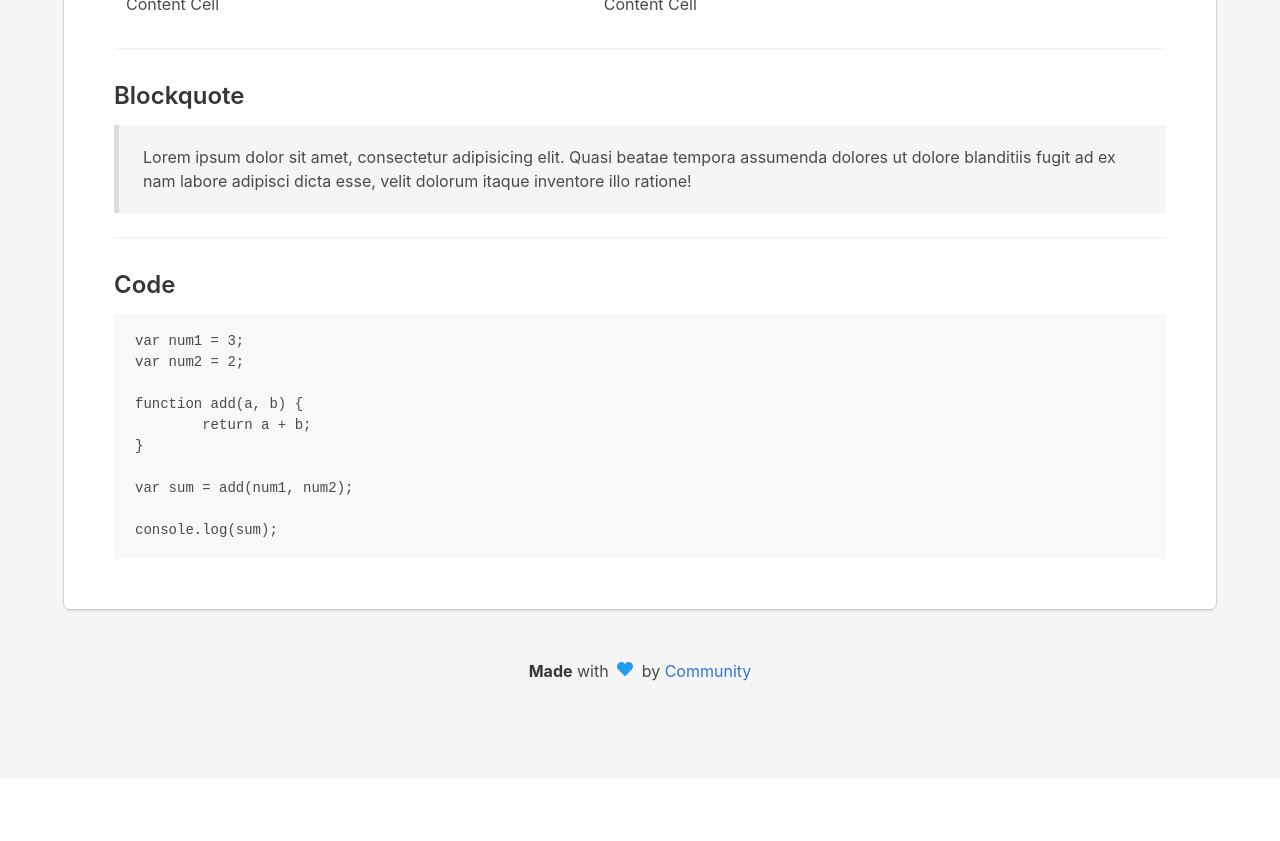
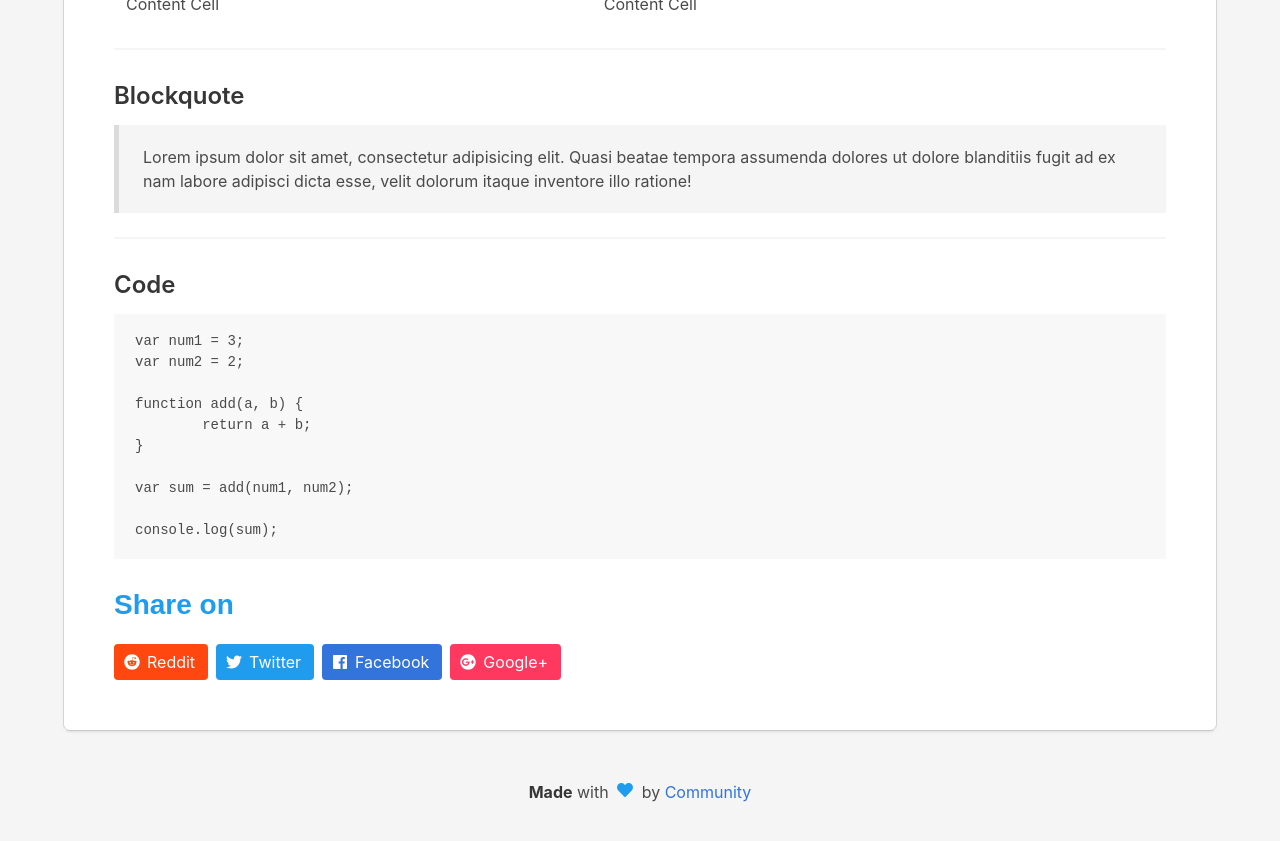
Before and after one commit to d4em0n/d4em0n.github.io, a Jekyll site: the page built from _posts/2018-07-26-second_post.md, in a window 1280 px wide and 900 px high, scrolled down 1998 px. Shown: the top 841 px of the window. Built offline with Jekyll 4.4.1, drawn with Linux system fonts in a browser that asks for light colours; nearby versions of some CDN libraries; some web fonts are replaced; before the commit the page ends 2777 px from its top, so only the background shows below that.

Commit message:
fix order tags

```diff
--- a/_layouts/posts.html
+++ b/_layouts/posts.html
@@ -8,7 +8,6 @@ layout: article
         {% endfor %}
     <div class="is-divider" style="margin:20px 0px"></div>
     {{ content }}
-    {% if page.comments %}
     <h2 class="title has-text-info" style="margin-top:30px;font-family: 'Pattaya', sans-serif;">Share on</h2>
     <p class="buttons">
     <a class="button is-orange">
@@ -36,6 +35,7 @@ layout: article
         <span>Google+</span>
     </a>
     </p>
+    {% if page.comments %}
     <div class="is-divider" style="margin-top:75px;margin-bottom:15px"></div>
     <div id="disqus_thread" style="margin-top:50px"></div>
     <script>
```
